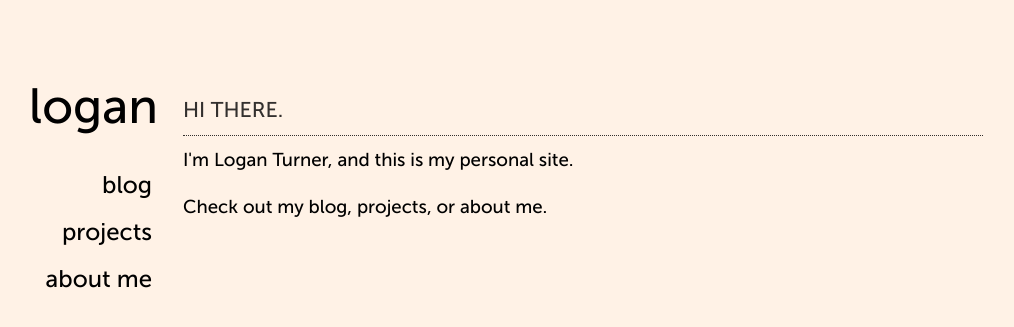
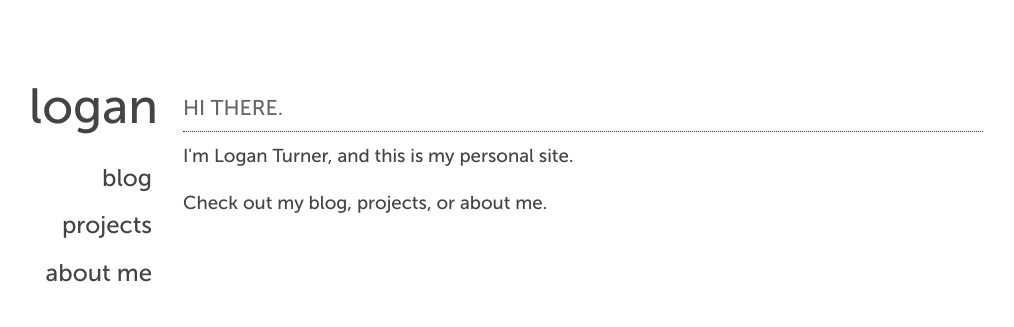
Before and after one commit to loganturner/loganturner.github.io, a Jekyll site: the page built from index.html, in a window 1280 px wide. Shown: the top 327 px of the page, without its empty margins (132-1146 px from the left). Built offline with Jekyll 4.4.1, drawn with Linux system fonts in a browser that asks for light colours.

Commit message:
new favicon, gray colors

```diff
--- a/css/app.css
+++ b/css/app.css
@@ -8,18 +8,15 @@
 
 /*
     Colors
-        bright: #fff2e6
-        80% bright: #CCC2B8
-        20% bright: #33302E
-        dark: #000000
-        50% blue: 0C4680
-        blue: #198cff
-        50% bright: #80BFFF
+        bright: #fff
+        active: #888
+        link: #666
+        dark: #444
 */
 
 @font-face {
 	font-family: 'ms500';
-	src: url('/fonts/ms500.eot'); /* IE9 Compat Modes */
+	src: url('/fonts/ms500.eot'); /* IE9 Compact Modes */
 	src: url('/fonts/ms500.eot?#iefix') format('embedded-opentype'), /* IE6-IE8 */
 	     url('/fonts/ms500.woff') format('woff'), /* Modern Browsers */
 	     url('/fonts/ms500.ttf')  format('truetype'), /* Safari, Android, iOS */
@@ -37,14 +34,14 @@
 /* General */
 
 html {
-    background: #fff2e6;
+    background: #fff;
     font-family: 'ms500',HelveticaNeue,Helvetica,Arial,sans-serif;
     font-size: 14pt;
     -webkit-font-smoothing: antialiased;
 }
 
 body {
-    color: #000000;
+    color: #444;
     position: relative;
 }
 
@@ -53,7 +50,7 @@ h1 {
     font-size: 16pt;
     font-weight: normal;
     text-transform: uppercase;
-    color: #33302E;
+    color: #666;
     margin-top: 0em;
     margin-bottom: 0.5em;
     padding-top: 0em;
@@ -70,7 +67,11 @@ p {
 
 a {
     text-decoration: none;
-    color: #000000;
+    color: #444;
+}
+
+a:active {
+    opacity: 0.5;
 }
 
 li {
@@ -91,14 +92,14 @@ pre code {
     display: block;
     margin-bottom: 1em;
     padding-left: 1em;
-    border-left: 1px dotted #ddd;
-    color: #33302E;
+    border-left: 1px dotted #666;
+    color: #666;
 }
 
 blockquote {
     padding-left: 20px;
-    border-left: 1px dotted #ccc4bc;
-    color: #33302E;
+    border-left: 1px dotted #666;
+    color: #666;
 }
 
 #page {
@@ -114,8 +115,6 @@ blockquote {
 article {
     padding: 5%;
     padding-top: 1em;
-    text-align: justify;
-    line-height: 150%;
 }
 
 article img {
@@ -127,15 +126,16 @@ article img {
 }
 
 article a {
-    color: #198cff;
+    color: #000;
 }
 
 article a:hover {
     text-decoration: underline;
 }
 
-article a:active {
-    color: #7fcceb;
+article p {
+    text-align: justify;
+    line-height: 150%;
 }
 
 .splash {
@@ -152,9 +152,9 @@ article a:active {
     bottom: 0px;
     left: 0px;
     margin: 0em 0em 0.5em 5%;
-    color: #fff2e6;
-    font-size: 22pt;
-    text-shadow: 0px 0px 3px black;
+    color: #fff;
+    font-size: 18pt;
+    text-shadow: -2px 0 2px #444, 0 2px 2px #444, 2px 0 2px #444, 0 -2px 2px #444;
 }
 
 .blogpost { margin-bottom: 30px }
@@ -167,31 +167,31 @@ article a:active {
     font-size: 0.75em;
     letter-spacing: 1px;
     margin-right: 7px;
-    color: #737270;
+    color: #666;
 }
 
-.bloghead .title a { color: #737270 }
+.bloghead .title a { color: #666 }
 
-.bloghead .title a:active { color: #2a2a2a }
+.bloghead .title a:active { color: #888 }
 
 .date {
     font-family: 'ms500',HelveticaNeue,Helvetica,Arial,sans-serif;
     font-size: 12pt;
     margin-bottom: 0.5em;
-    color: #CCC2B8;
+    color: #888;
     white-space: nowrap;
 }
 
 .archivedate { margin-right: 10px }
 
-.archivebloghead { border-bottom: 1px dotted #ddd }
+.archivebloghead { border-bottom: 1px dotted #888 }
 
 .archivebloghead:last-child { border-bottom: 0 }
 
 .archivebloghead .title a {
     font-size: 0.75em;
     font-family: 'ms500';
-    color: #444;
+    color: #666;
 }
 
 .archivebloghead .title a:active {
@@ -205,7 +205,7 @@ article a:active {
 .multiple {
     padding-bottom: 37px;
     margin-bottom: 50px;
-    border-bottom: 1px dotted #ddd;
+    border-bottom: 1px dotted #fff;
 }
 
 .single { margin-bottom: 17px }
@@ -223,7 +223,6 @@ header {
 }
 
 nav a {
-    margin: 0.2%;
     padding: 2px 6px 3px 6px;
     font-size: 19pt;
     text-decoration: none;
@@ -232,17 +231,13 @@ nav a {
 }
 
 nav a.selected {
-    background: #80BFFF;
-    color: #fff2e6;
+    background: #444;
+    color: #fff;
 }
 
 nav a:hover {
-    background: #CCC2B8;
-    color: #000000;
-}
-
-nav a:active {
-    opacity: 0.5;
+    background: #ddd;
+    color: #444;
 }
 
 #logo {
@@ -303,6 +298,7 @@ nav a:active {
         float: right;
         margin: 25px 0px 25px 25px;
         max-width: 60%;
+        max-height: 700px;
     }
 
     nav {
@@ -315,7 +311,7 @@ nav a:active {
         display: block;
         float: right;
         clear: both;
-        margin: 15px 0px 0px 0px;
+        margin: 0.4em 0em 0.25em 0em;
         font-size: 18pt;
     }
 
@@ -342,6 +338,10 @@ nav a:active {
         margin-right: 3%;
     }
 
+    article img {
+        max-height: 300px
+    }
+
     .splash a {
         font-size: 18pt;
     }
```
Also changed, not shown: favicon.ico.
